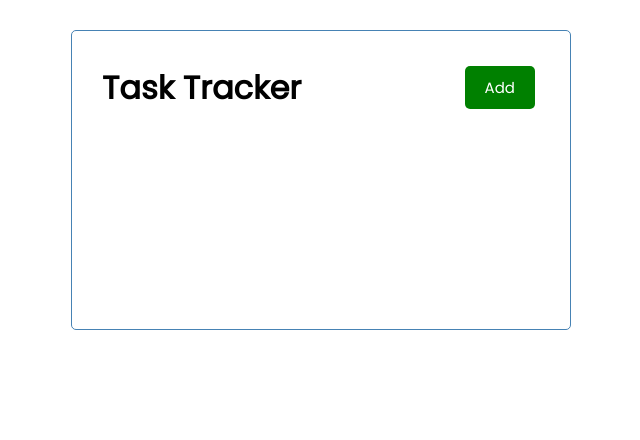
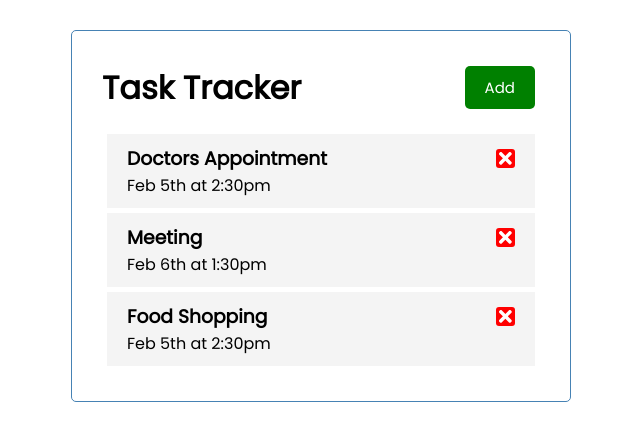
Before and after one commit to VitorPatrezze/anagram-io, a React (Create React App) app: page / in a window 1280 px wide. Shown: the top 440 px of the page, without its empty margins (319-959 px from the left). Built offline with nearby package versions, Linux system fonts and the light colour scheme.

Commit message:
added states and functional buttons

```diff
--- a/package.json
+++ b/package.json
@@ -8,6 +8,7 @@
     "@testing-library/user-event": "^13.5.0",
     "react": "^17.0.2",
     "react-dom": "^17.0.2",
+    "react-icons": "^4.3.1",
     "react-scripts": "5.0.0",
     "web-vitals": "^2.1.4"
   },
--- a/src/App.js
+++ b/src/App.js
@@ -1,9 +1,38 @@
+import { useState } from "react";
 import Header from "./components/Header";
+import Tasks from "./components/Tasks";
 
 function App() {
+  const [tasks, setTasks] = useState([
+    {
+      id: 1,
+      text: 'Doctors Appointment',
+      day: 'Feb 5th at 2:30pm',
+      reminder: true
+    },
+    {
+      id: 2,
+      text: 'Meeting',
+      day: 'Feb 6th at 1:30pm',
+      reminder: true
+    },
+    {
+      id: 3,
+      text: 'Food Shopping',
+      day: 'Feb 5th at 2:30pm',
+      reminder: false
+    },
+  ])
+
+  // Delete Task
+  const deleteTask = (id) => {
+    setTasks(tasks.filter((task) => task.id !== id))
+  }
+
   return (
     <div className="container">
       <Header />
+      {tasks.length > 0 ? (<Tasks tasks={tasks} onDelete={deleteTask} />) : ('No Tasks to show')}
     </div>
   );
 }
--- /dev/null
+++ b/src/components/Task.js
@@ -0,0 +1,14 @@
+import { FaTimes } from 'react-icons/fa';
+
+const Task = ({ task, onDelete }) => {
+    return <div className='task' >
+        <h3>
+            {task.text}
+            <FaTimes style={{ borderRadius: '3px', backgroundColor: 'red', color: 'white', cursor: 'pointer' }}
+                onClick={onDelete} />
+        </h3>
+        <p>{task.day}</p>
+    </div>;
+};
+
+export default Task;
--- /dev/null
+++ b/src/components/Tasks.js
@@ -0,0 +1,12 @@
+import Task from './Task'
+
+const Tasks = ({ tasks, onDelete }) => {
+    return <>
+        {tasks.map((task) => (
+            <Task key={task.id} task={task} onDelete={() => onDelete(task.id)} />
+        ))}
+    </>
+};
+
+
+export default Tasks;
```
Also changed, not shown: 2 other files (tests, documents, lock files or other folders).
